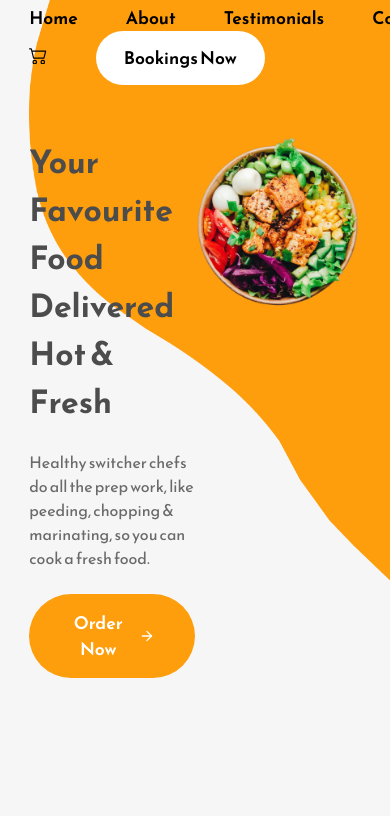
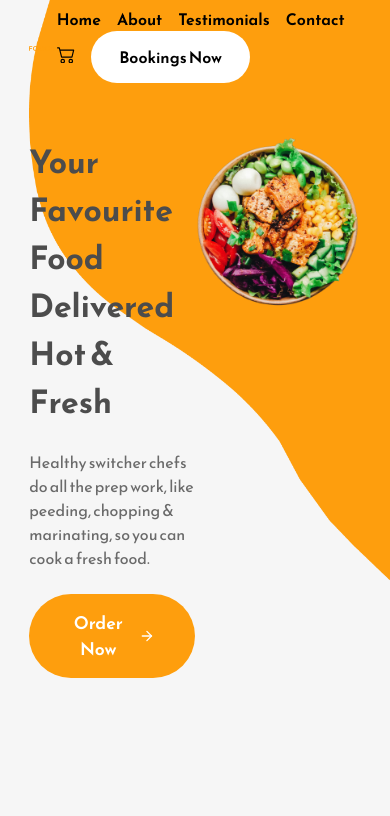
Before and after one commit to bikashofficial99/fodiee, a React (Create React App) app: page / in a window 390 px wide. Shown: the top 816 px of the page. Built offline with nearby package versions, Linux system fonts and the light colour scheme.

Commit message:
media queries

```diff
--- a/src/App.css
+++ b/src/App.css
@@ -306,3 +306,15 @@ nav {
   align-items: center;
   font-weight: 600;
 }
+@media (max-width: 1000px) {
+  .navbar-links-container a {
+    margin-right: 1rem;
+    font-size: 1rem;
+  }
+  .primary-button {
+    font-size: 1rem;
+  }
+  .home-bannerImage-container {
+    max-width: 600px;
+  }
+}
```
